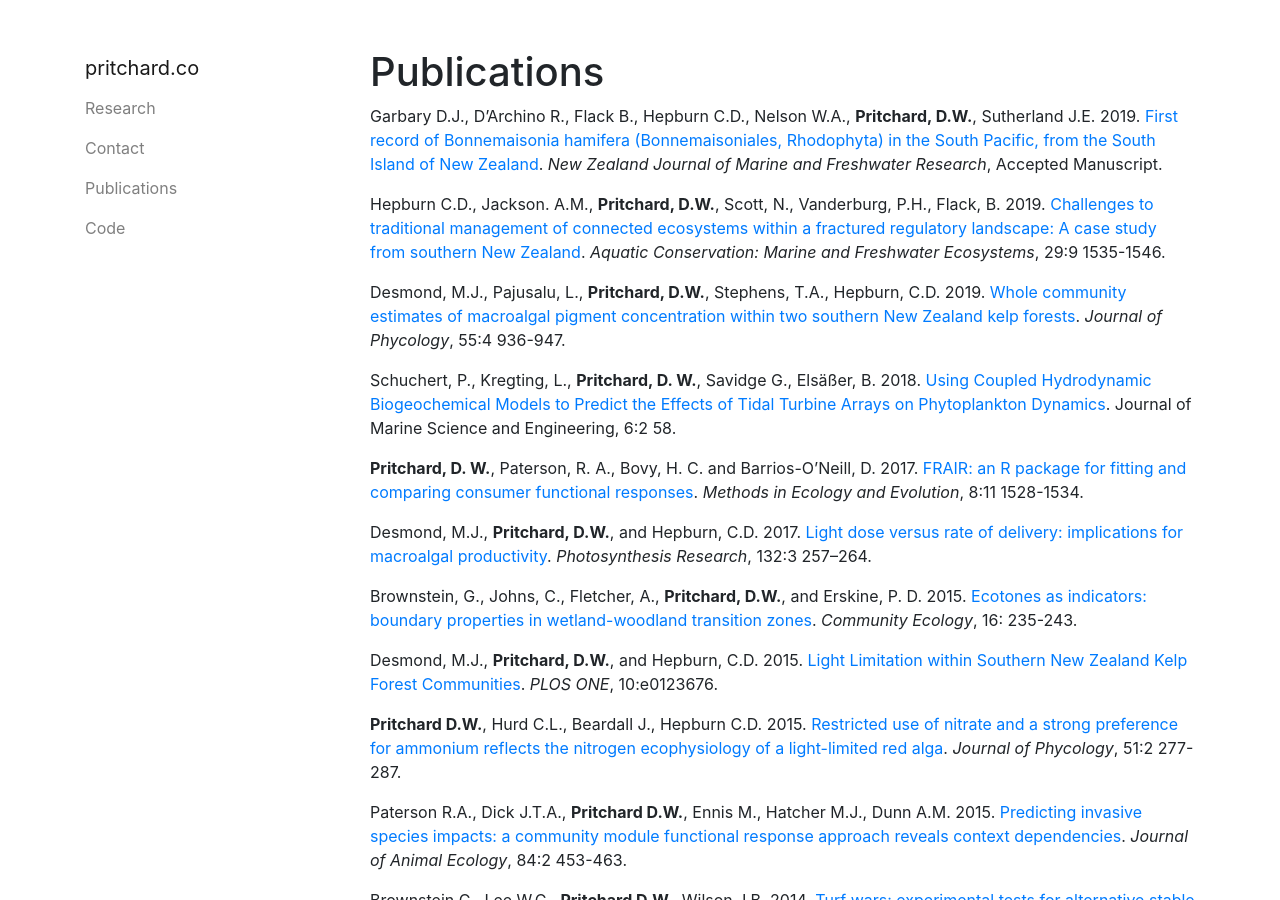
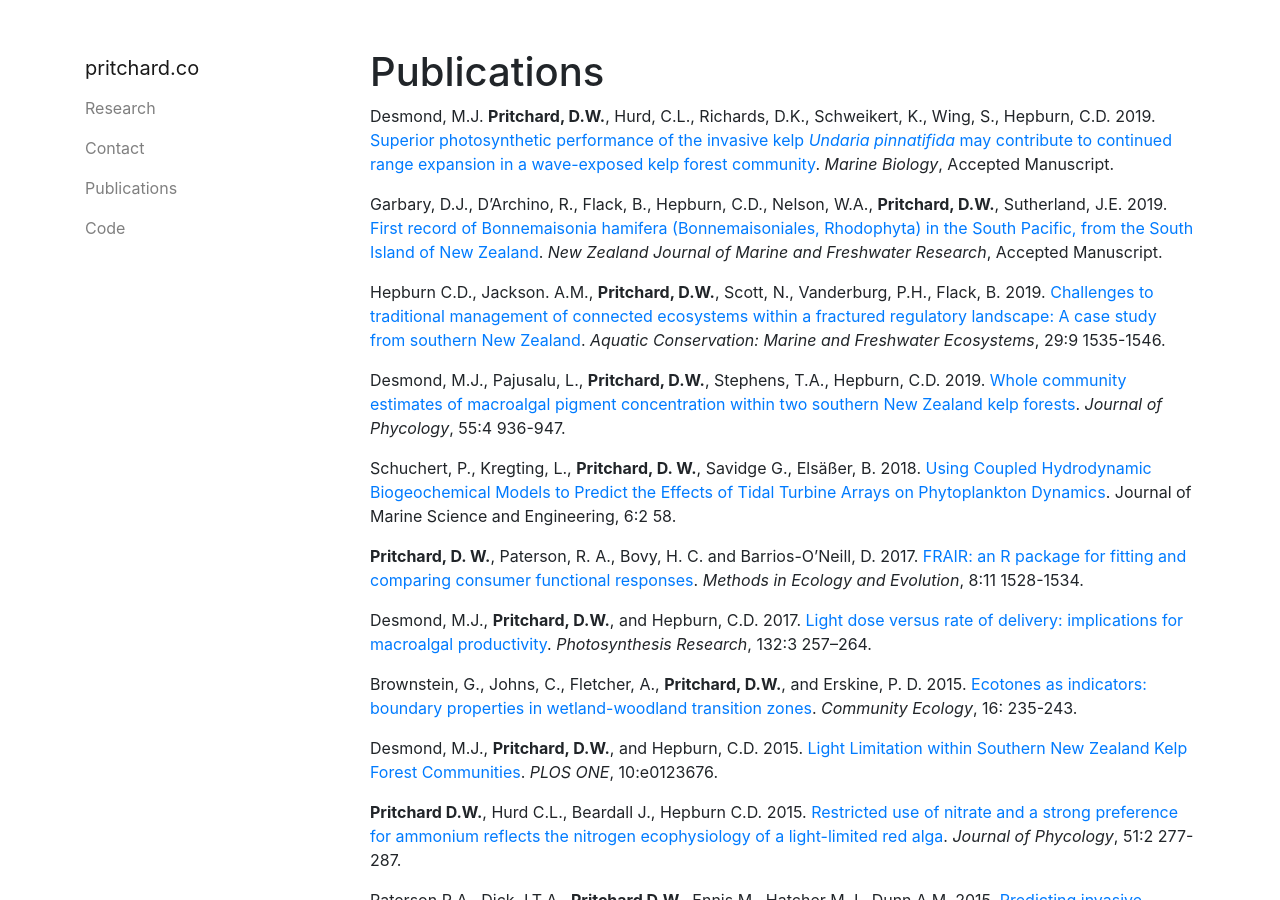
Before and after one commit to dpritchard/web-pritchard-co, a Jekyll site: the page built from publications/index.md, in a window 1280 px wide and 900 px high. Built offline with Jekyll 4.4.1, drawn with Linux system fonts in a browser that asks for light colours; our own code applies the rules of GitHub Pages for plain Markdown files.

Commit message:
Update for Undaria paper

```diff
--- a/publications/index.md
+++ b/publications/index.md
@@ -5,7 +5,9 @@ description: An up-to-date list of manuscripts published by Dr Daniel Pritchard.
 
 # Publications
 
-Garbary D.J., D’Archino R., Flack B., Hepburn C.D., Nelson W.A., **Pritchard, D.W.**, Sutherland J.E. 2019. [First record of Bonnemaisonia hamifera (Bonnemaisoniales, Rhodophyta) in the South Pacific, from the South Island of New Zealand][garbary:2019]. *New Zealand Journal of Marine and Freshwater Research*, Accepted Manuscript.
+Desmond, M.J. **Pritchard, D.W.**, Hurd, C.L., Richards, D.K., Schweikert, K., Wing, S., Hepburn, C.D. 2019. [Superior photosynthetic performance of the invasive kelp *Undaria pinnatifida* may contribute to continued range expansion in a wave-exposed kelp forest community][desmond:2019]. *Marine Biology*, Accepted Manuscript.
+
+Garbary, D.J., D’Archino, R., Flack, B., Hepburn, C.D., Nelson, W.A., **Pritchard, D.W.**, Sutherland, J.E. 2019. [First record of Bonnemaisonia hamifera (Bonnemaisoniales, Rhodophyta) in the South Pacific, from the South Island of New Zealand][garbary:2019]. *New Zealand Journal of Marine and Freshwater Research*, Accepted Manuscript.
 
 Hepburn C.D., Jackson. A.M., **Pritchard, D.W.**, Scott, N., Vanderburg, P.H., Flack, B. 2019. [Challenges to traditional management of connected ecosystems within a fractured regulatory landscape: A case study from southern New Zealand][hepburn:2019:1535]. *Aquatic Conservation: Marine and Freshwater Ecosystems*, 29:9 1535-1546.
 
```
Also changed, not shown: other parts of publications/index.md (+1 -3 lines).
